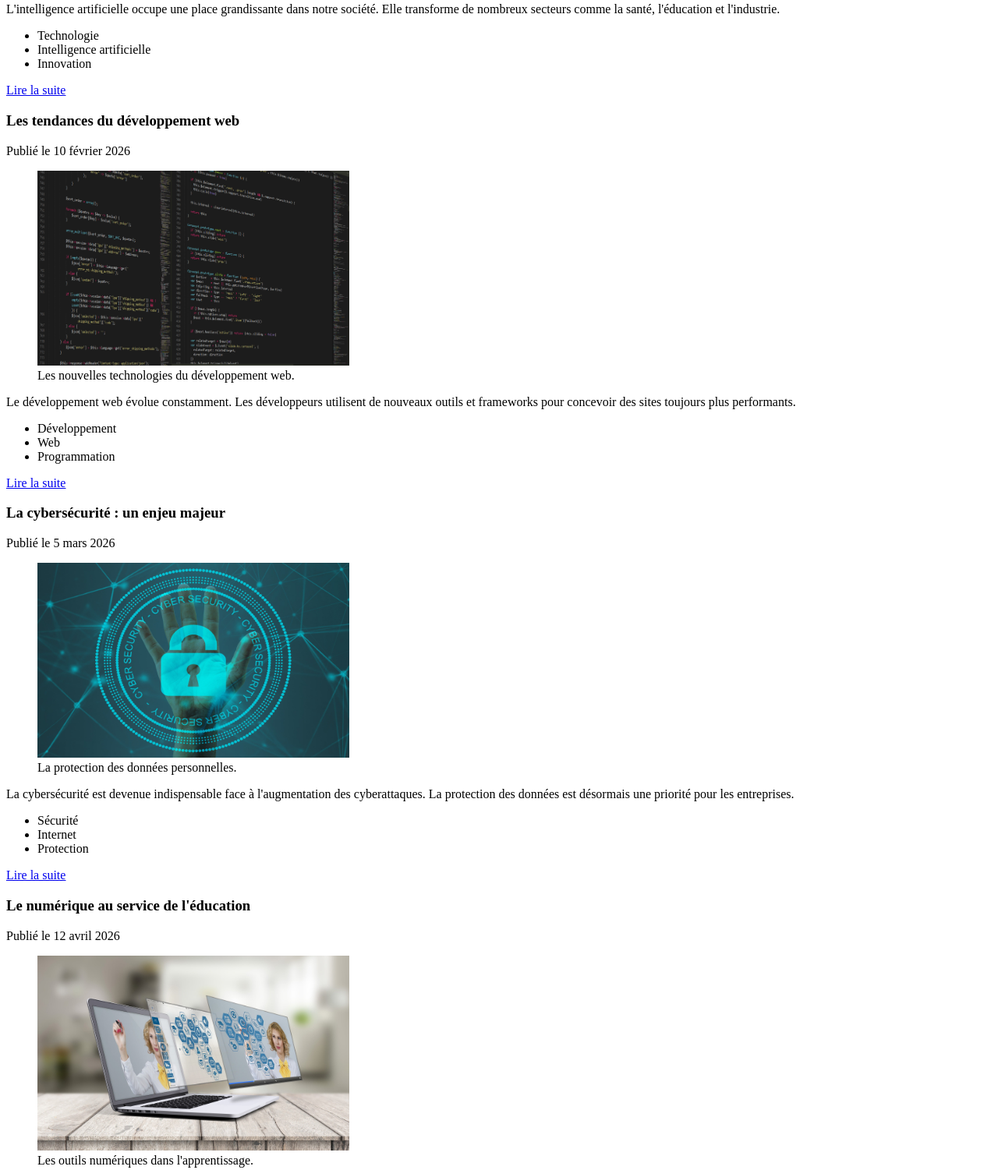
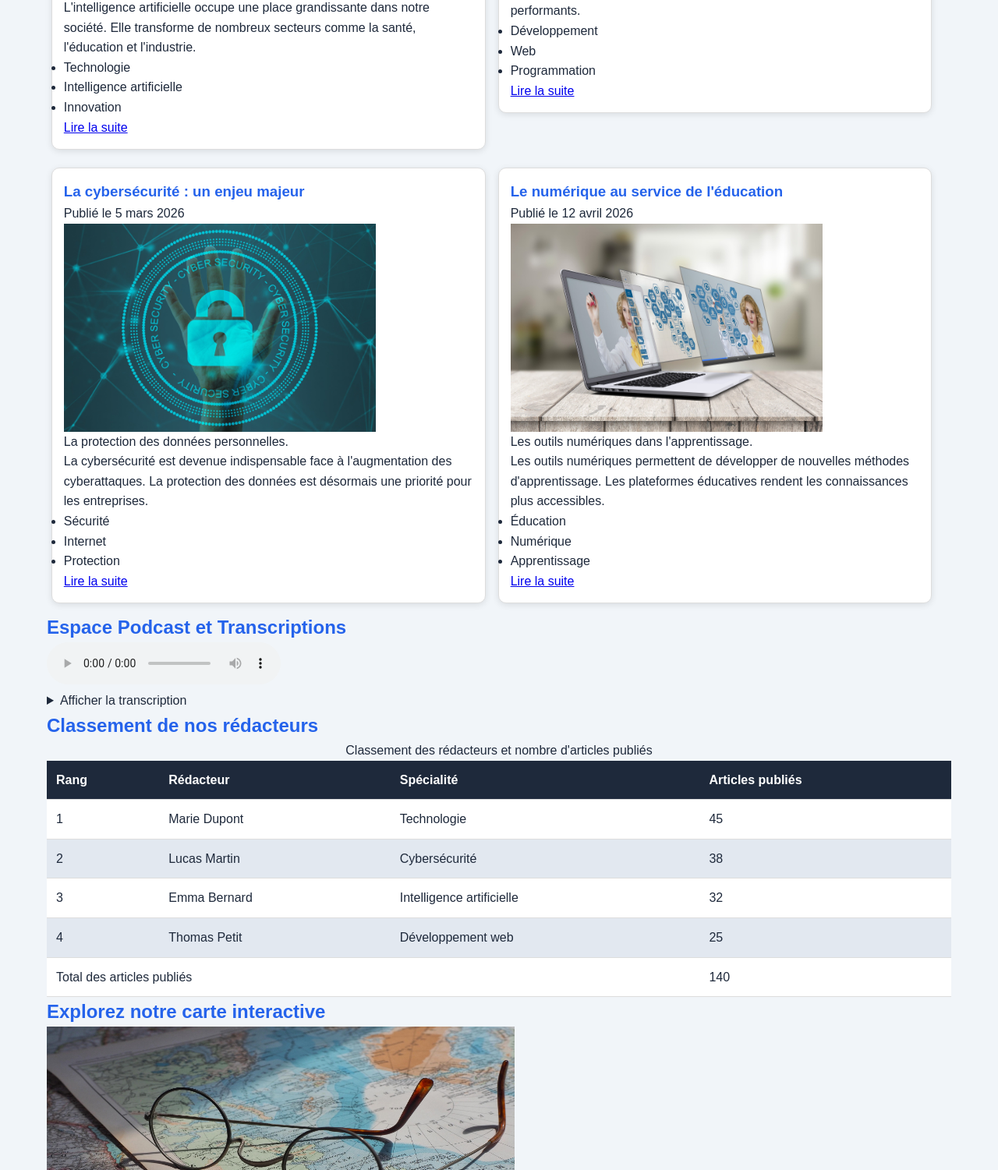
Before and after one commit to adjoavekoe8-blip/webzine-mag, a plain HTML site: page index.html in a window 1280 px wide. Shown: the part 1205-2706 px from the top of the page at 78% size. Drawn offline with Linux system fonts and the light colour scheme.

Commit message:
ajout du css

```diff
--- a/index.html
+++ b/index.html
@@ -7,6 +7,7 @@
     <meta name="viewport" content="width=device-width, initial-scale=1.0">
     <meta name="description" content="Site d'actualités, de podcasts et de découvertes numériques.">
     <title>Le Média Digital - Actualités et Podcasts</title>
+    <link rel="stylesheet" href="style.css">
 </head>
 
 <body>
--- /dev/null
+++ b/style.css
@@ -0,0 +1,136 @@
+
+/* Reset CSS */
+* {
+    margin: 0;
+    padding: 0;
+    box-sizing: border-box;
+}
+
+/* Couleurs et typographie */
+body {
+    background-color: #F1F5F9;
+    font-family: Arial, sans-serif;
+    line-height: 1.6;
+    color: #1E293B;
+}
+
+/* Sélecteur de groupe */
+h1, h2, h3 {
+    color: #2563EB;
+}
+
+/* En-tête */
+#main-header {
+    background-color: #1E293B;
+    color: #FFFFFF;
+    padding: 25px;
+    text-align: center;
+}
+
+/* Liste de navigation */
+.nav-list {
+    list-style: none;
+}
+
+/* Éléments du menu */
+.nav-item {
+    display: inline-block;
+    margin: 10px 15px;
+}
+
+/* Liens du menu */
+.nav-item a {
+    color: #FFFFFF;
+    text-decoration: none;
+}
+
+/* Effet au survol */
+.nav-item a:hover {
+    color: #60A5FA;
+}
+
+/* Contenu principal */
+#main-content {
+    max-width: 1200px;
+    margin: 0 auto;
+    padding: 20px;
+}
+
+/* Cartes des articles */
+.post-card {
+    display: inline-block;
+    vertical-align: top;
+    width: 48%;
+    margin: 1% 0.5%;
+    padding: 15px;
+    background-color: #FFFFFF;
+    border: 1px solid #DDD;
+    border-radius: 10px;
+    box-shadow: 0 2px 8px rgba(0, 0, 0, 0.1);
+}
+
+/* Images responsives */
+.post-thumbnail img {
+    max-width: 100%;
+    height: auto;
+    display: block;
+}
+
+/* Tableau */
+.data-table {
+    width: 100%;
+    border-collapse: collapse;
+    background-color: #FFFFFF;
+}
+
+/* Cellules du tableau */
+.data-table th,
+.data-table td {
+    padding: 12px;
+    border-bottom: 1px solid #DDD;
+    text-align: left;
+}
+
+/* En-tête du tableau */
+.data-table th {
+    background-color: #1E293B;
+    color: #FFFFFF;
+}
+
+/* Effet zébré : lignes paires */
+.data-table tbody tr:nth-child(even) {
+    background-color: #E2E8F0;
+}
+
+/* Lignes impaires (facultatif) */
+.data-table tbody tr:nth-child(odd) {
+    background-color: #FFFFFF;
+}
+
+/* Zone de transcription */
+.transcript-box {
+    padding: 15px;
+    border-left: 5px solid #2563EB;
+    background-color: #FFFFFF;
+    margin: 15px 0;
+}
+
+/* Pied de page */
+#main-footer {
+    background-color: #1E293B;
+    color: #FFFFFF;
+    text-align: center;
+    padding: 25px;
+    margin-top: 30px;
+}
+
+/* Informations de contact */
+.contact-info {
+    margin: 15px 0;
+    line-height: 2;
+}
+
+/* Curseur de la FAQ */
+summary {
+    cursor: pointer;
+}
```
